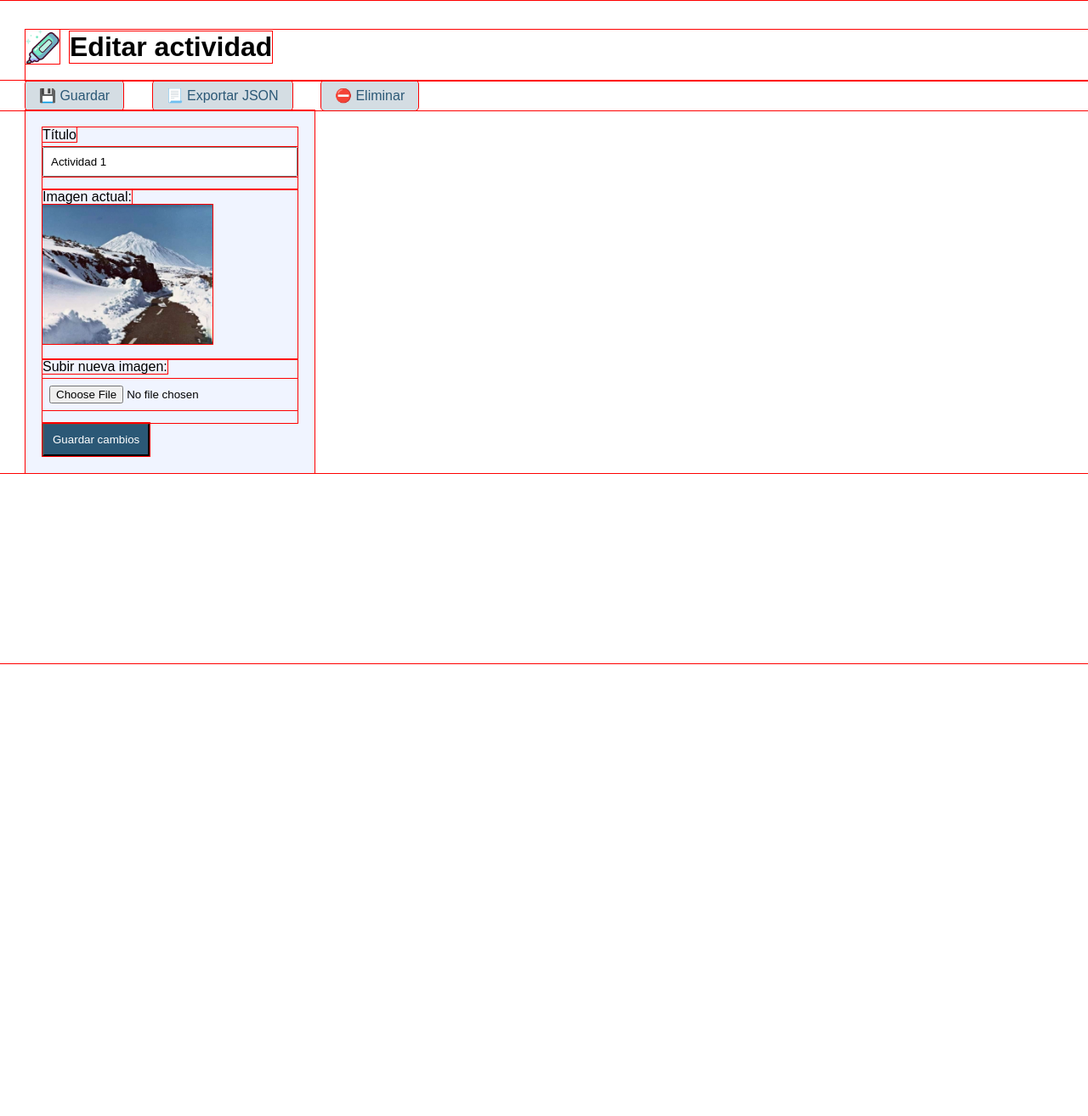
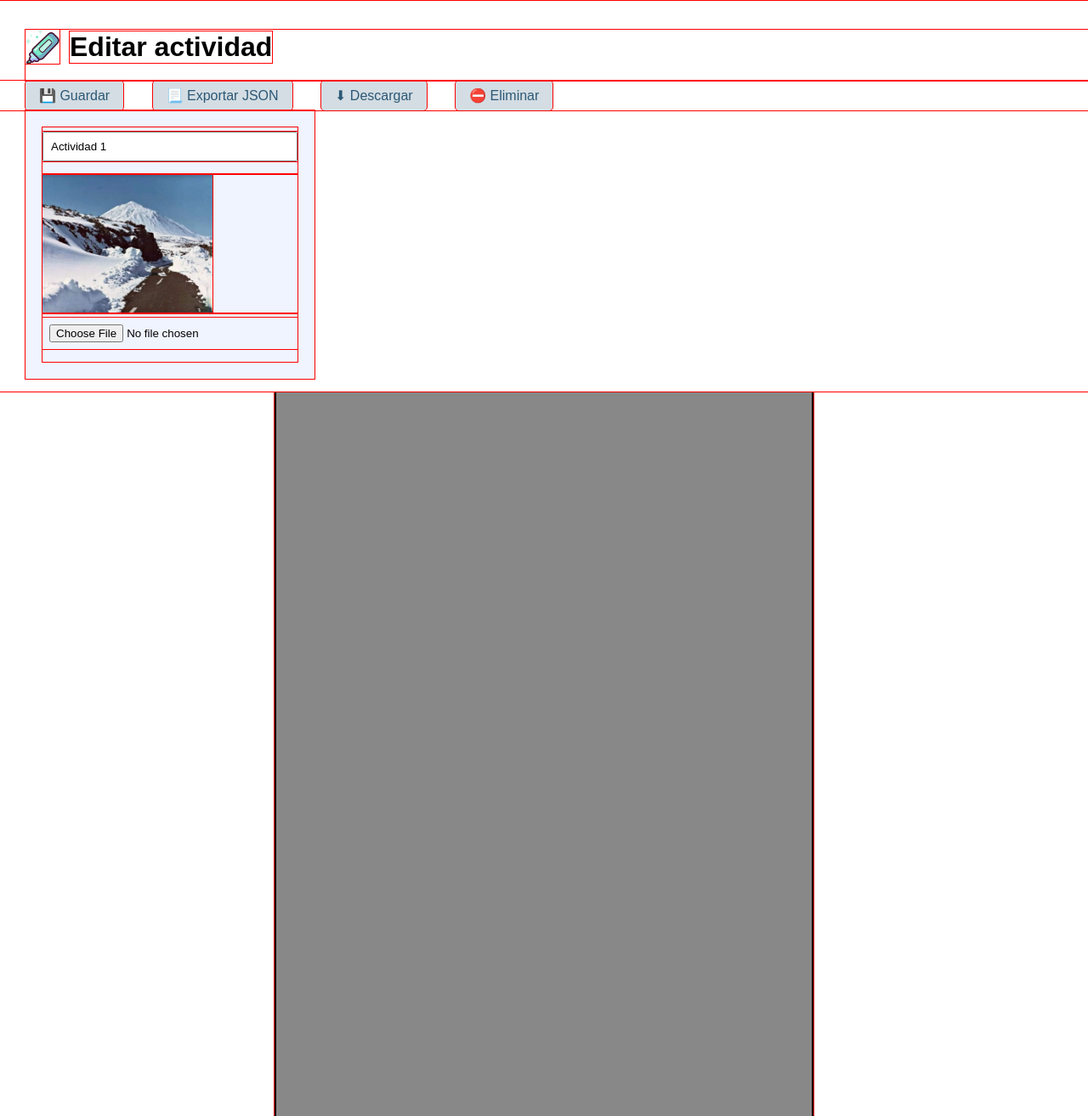
Before and after one commit to isaacmarco/repositorio-actividades-frances-ull, a Django app: page /actividad/1/editar/ in a window 1280 px wide. Shown: the part 55-1369 px from the top of the page at 85% size. Before the commit the page ends 837 px from the top, so only its background shows below. Run offline with Django 4.2, Linux system fonts and the light colour scheme; a user stored in the database is signed in; data comes from the database, SQL or seed files in the repository; both versions use the stored data as it was after the commit.

Commit message:
guardado de imagenes & json

```diff
--- a/repositorio-actividades-frances/app/forms.py
+++ b/repositorio-actividades-frances/app/forms.py
@@ -7,4 +7,5 @@ class ActividadForm(forms.ModelForm):
         fields = ["titulo", "imagen"]
         widgets = {
             'imagen': forms.FileInput(attrs={'class': 'form-control'}),
+            'json': forms.HiddenInput(),
         }
--- a/repositorio-actividades-frances/app/static/css/editor_actividad.css
+++ b/repositorio-actividades-frances/app/static/css/editor_actividad.css
@@ -17,3 +17,7 @@
     background: #2b5876;
     color: white;
 }
+
+.formulario-actividad button[type="submit"] {
+    display: none;
+}
--- a/repositorio-actividades-frances/app/templates/editor_actividad.html
+++ b/repositorio-actividades-frances/app/templates/editor_actividad.html
@@ -7,34 +7,122 @@
     <h1>Editar actividad</h1>
 </div>
 <nav class="menu-seccion">
-    <a href="">💾 Guardar</a>
+    <a href="#" onclick="Guardar()">💾 Guardar</a>
     <a href="">📃 Exportar JSON</a>
+    <a href="">⬇ Descargar</a>
     <a href="{% url 'borrar_actividad' form.instance.id %}">⛔ Eliminar</a>
 </nav>
 
-<form method="post" enctype="multipart/form-data" class="formulario-actividad">
+<form method="post" enctype="multipart/form-data" class="formulario-actividad" id="formulario-actividad">
     {% csrf_token %}
-
+    <div>{{ form.titulo }}</div>
     <div>
-        <label>Título</label> {{ form.titulo }}
-    </div>
-
-    <div>
-        <label>Imagen actual:</label><br>
         {% if form.instance.imagen %}
-            <img src="{{ form.instance.imagen.url }}" width="200"><br><br>
+            <img src="{{ form.instance.imagen.url }}" width="200">
         {% else %}
-            <p>No hay imagen</p>
+            <p>Carga una imagen de fondo para la actividad</p>
         {% endif %}
     </div>
-
-    <div>
-        <label>Subir nueva imagen:</label>
-        {{ form.imagen }}
-    </div>
-
-
+    <div>{{ form.imagen }}</div>
+    <input type="hidden" id="id_json" name="json"> <!-- campo oculto para guardar el JSON generado -->
     <button type="submit">Guardar cambios</button>
 </form>
 
+
+<div id="canvas-wrapper">
+    <div id="canvas-container">
+      <div id="canvas">
+      </div>
+    </div>
+</div>
+
+<script>
+    // Al seleccionar imagen, se envía automáticamente el formulario
+    document.getElementById('{{ form.imagen.id_for_label }}').addEventListener('change', () => {
+        document.getElementById('formulario-actividad').submit();
+    });
+
+    function Guardar()
+    {
+        // alert(ObtenerImagenURL());
+        document.getElementById('id_json').value = GenerarJSON_debug();
+        alert(document.getElementById('id_json').value);
+        // document.getElementById('formulario-actividad').submit();
+    }
+
+    function ObtenerImagenURL()
+    {
+        const fileInput = document.getElementById('id_imagen');
+        let imagenValue = "";
+        if (fileInput && fileInput.files.length > 0) {
+            // Crea una URL temporal para la imagen seleccionada
+            imagenValue = URL.createObjectURL(fileInput.files[0]);
+        } else {
+            // Si no hay archivo seleccionado, usa la imagen que ya está en la base de datos (si existe)
+            // en caso contrario el campo imagen se queda en blanco en el JSON
+            {% if form.instance.imagen %}
+                imagenValue = "{{ form.instance.imagen.url|default:'' }}";
+            {% endif %}
+        }
+        return imagenValue;
+    }
+
+    function GenerarJSON_debug()
+    {
+        const exportData = {
+            imagen: ObtenerImagenURL(),
+            componentes: []
+        };
+
+        return JSON.stringify(exportData, null, 2);
+    }
+
+    function GenerarJSON()
+    {
+
+        const componentes = document.querySelectorAll('.component-wrapper');
+
+        // el objeto que vamos a devolver
+        const exportData = {
+            imagen: "{% if form.instance.imagen %}{{ form.instance.imagen.url }}{% endif %}",
+            componentes: []
+        };
+
+        componentes.forEach(comp => {
+
+            // Asegurar lectura correcta del tipo
+            const tipo = comp.getAttribute('data-tipo') ||
+                comp.getAttribute('tipo') ||
+                null;
+
+            const compDiv = comp.querySelector('.component');
+            const texto = compDiv ? compDiv.textContent.trim() : '';
+
+            const pos = getAbsolutePosition(comp);
+
+            exportData.componentes.push({
+                id: comp.id,
+                tipo: tipo,
+                x: pos.x,
+                y: pos.y,
+                width: comp.offsetWidth,
+                height: comp.offsetHeight,
+                texto: texto,
+                correcta: comp.getAttribute('data-correct') === 'true',
+                respuesta: comp.getAttribute('data-answer') || null
+            });
+        });
+    }
+
+    function getAbsolutePosition(wrapper) {
+        const dx = parseFloat(wrapper.getAttribute("data-x")) || 0;
+        const dy = parseFloat(wrapper.getAttribute("data-y")) || 0;
+        return {
+            x: wrapper.offsetLeft + dx,
+            y: wrapper.offsetTop + dy
+        };
+    }
+
+</script>
+
 {% endblock %}
--- a/repositorio-actividades-frances/app/templates/mis_actividades.html
+++ b/repositorio-actividades-frances/app/templates/mis_actividades.html
@@ -7,7 +7,7 @@
     <h1>Mis actividades</h1>
 </div>
 <nav class="menu-seccion">
-    <a href="">⭐ Nueva actividad</a>
+    <a href="{% url 'nueva_actividad' %}">⭐ Nueva actividad</a>
 </nav>
 
 {% if actividades %}
@@ -18,6 +18,7 @@
             <th>Curso</th>
             <th>Tags</th>
             <th>Editar</th>
+            <th>Duplicar</th>
             <th>Borrar</th>
         </tr>
     </thead>
@@ -36,11 +37,13 @@
                     <strong>📝 Editar</strong>
                 </a>
             </td>
+            <td>Duplicar</td>
             <td>
                 <a href="{% url 'borrar_actividad' actividad.id %}">
                     <strong>⛔ Eliminar</strong>
                 </a>
             </td>
+
         </tr>
         {% endfor %}
     </tbody>
--- a/repositorio-actividades-frances/app/views.py
+++ b/repositorio-actividades-frances/app/views.py
@@ -63,7 +63,7 @@ def editar_actividad(request, pk):
         form = ActividadForm(request.POST, request.FILES, instance=actividad)
         if form.is_valid():
             form.save()
-            return redirect('mis_actividades')
+            # return redirect('mis_actividades')
     else:
         form = ActividadForm(instance=actividad)
     return render(request, "editor_actividad.html", {"form": form})
```
Also changed, not shown: repositorio-actividades-frances/db.sqlite3, repositorio-actividades-frances/media/actividades/Foto_de_Isaac_marco_1.jpg (added), repositorio-actividades-frances/media/actividades/Foto_de_Isaac_marco_1_MsgMaCO.jpg (added), repositorio-actividades-frances/media/actividades/IMG_20190308_112002.jpg (added), repositorio-actividades-frances/media/actividades/IMG_20190308_112002_HGlXZ3F.jpg (added), repositorio-actividades-frances/media/actividades/IMG_20190308_112002_sdeHffj.jpg (added), repositorio-actividades-frances/media/actividades/brujula-de-dibujo.png (added), repositorio-actividades-frances/media/actividades/teide_IPnXRS1.PNG (added).
